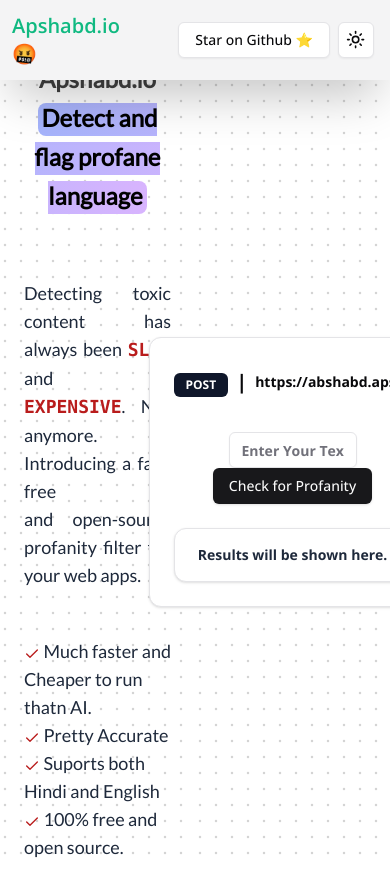
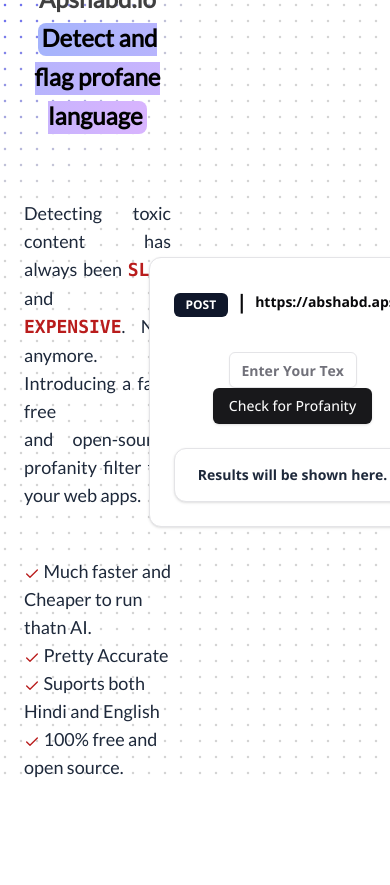
Before and after one commit to sarvagyakrcs/apshabd.io, a Next.js app in the folder apshabd-client/: page / in a window 390 px wide. Shown: the top 885 px of the page. After the commit the page ends 844 px from the top, so only its background shows below. Built offline with nearby package versions, Linux system fonts and the light colour scheme.

Commit message:
Update nav-bar.tsx

```diff
--- a/apshabd-client/src/components/nav-bar.tsx
+++ b/apshabd-client/src/components/nav-bar.tsx
@@ -21,8 +21,8 @@
 
 const NavBar = (props: Props) => {
     return (
-        <div className="navbar-container sticky top-0 z-50 bg-white dark:bg-gray-900">
-            <nav className="w-full min-w-full flex items-center justify-between bg-zinc-100 shadow-2xl dark:bg-slate-900">
+        <div className="navbar-container hidden md:block sticky top-0 z-50 bg-white dark:bg-gray-900">
+            <nav className="w-auto flex items-center justify-between bg-zinc-100 shadow-2xl dark:bg-slate-900">
                 <a href="/" className="text-xl p-3 cursor-pointer font-semibold dark:text-white">
                     <span className='text-emerald-500 dark:text-emerald-400'>Apshabd.io</span>🤬
                 </a>
@@ -36,7 +36,7 @@
                     ))}
                 </ul>
                 <div className="flex items-center justify-center px-4">
-                    <Button variant={"outline"} className="mx-2">
+                    <Button variant={"outline"} className="hidden md:block mx-2">
                         <a href="https://github.com/sarvagyakrcs/apshabd.io" target='_blank' className="dark:text-gray-300 dark:hover:text-white">Star on Github ⭐️</a>
                     </Button>
                     <ModeToggle />
```
